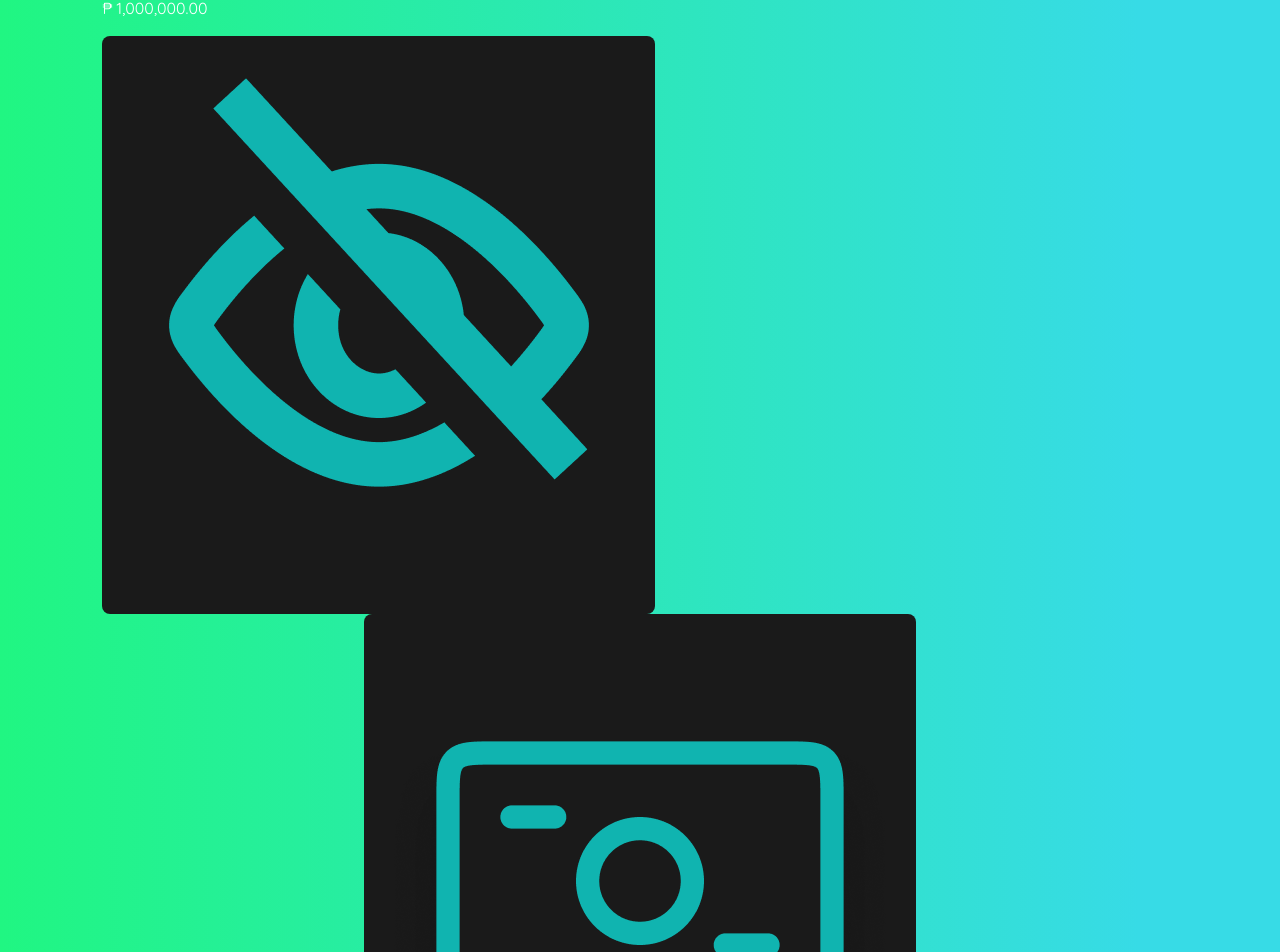
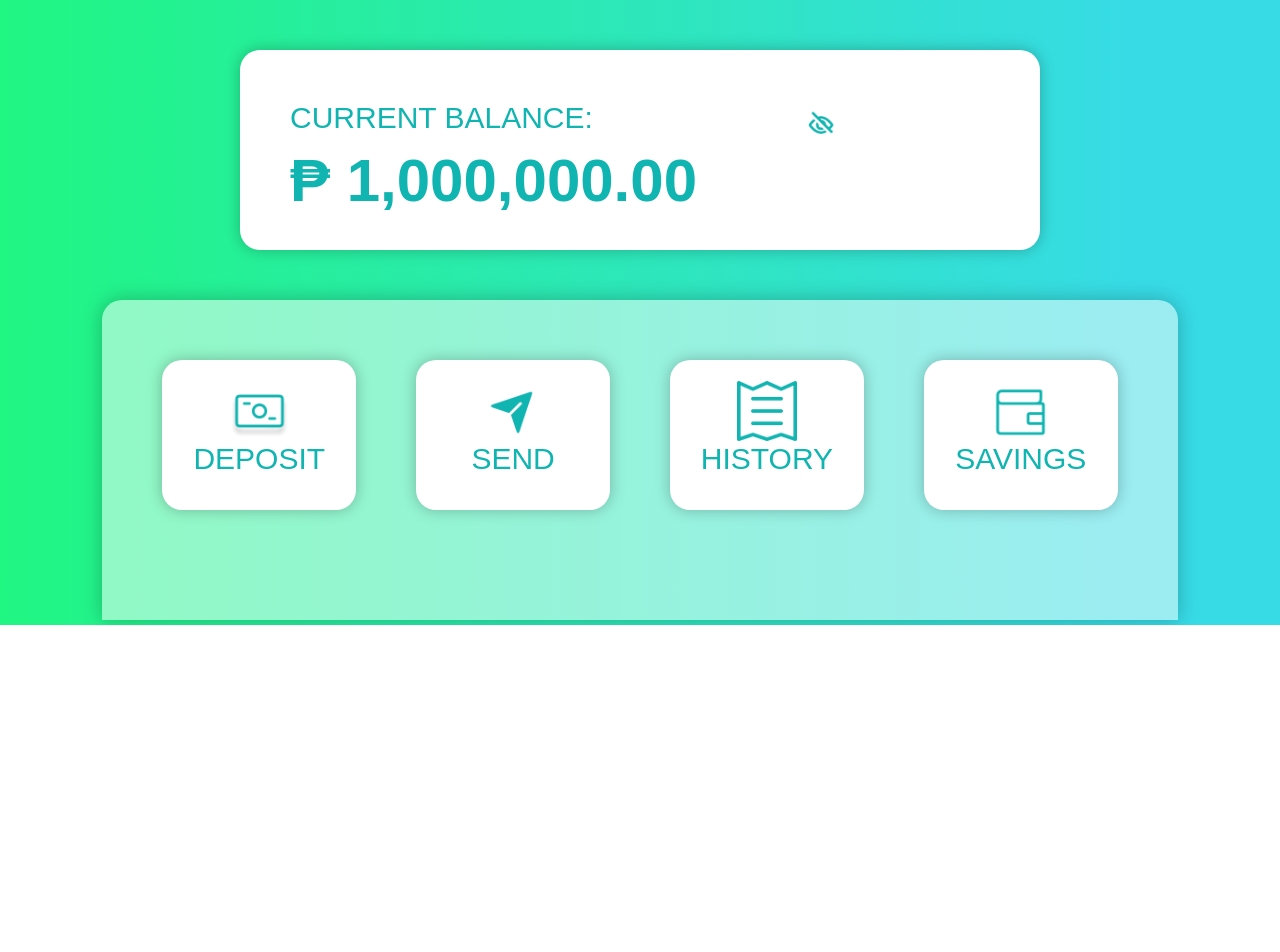
Before and after one commit to NotRelix/e-pitaka, a React (Vite) app: page /e-pitaka/home in a window 1280 px wide. Shown: the part 175-1127 px from the top of the page. After the commit the page ends 800 px from the top, so only its background shows below. Built offline with nearby package versions, Linux system fonts and the light colour scheme; a web font is replaced by a local one.

Commit message:
Check the display pls

```diff
--- a/src/pages/Home.jsx
+++ b/src/pages/Home.jsx
@@ -1,5 +1,5 @@
 import React from "react";
-import Navbar from "../components/Navbar";
+import "../styles/Home.css"
 
 function Home() {
     return (
@@ -8,60 +8,41 @@ function Home() {
           <div className="current_box">
             <div className="current_inside">
               <div>
-                            <h2>CURRENT BALANCE: </h2><b/>
+                <h2 className="home_text">CURRENT BALANCE: </h2>
                 <p className="money_text">₱ 1,000,000.00</p>
               </div>
               <div>
                 <button className="inside_hide">
-                                <img className="img_hide"src="./src/assets/View_hide.png"></img>
+                  <img className="img_hide" src="./src/assets/View_hide.png" alt="View Hide" />
                 </button>
               </div>
             </div>
-
-                </div>
-                <footer>
-                    <div className="foot_style">
-                        <div>
-                            <center>
-                                <button className="contain_box">
-                                    <img src="./src/assets/Money.png" alt="Money"></img>
-                                    <h2>DEPOSIT</h2>
-                                </button>
-                            </center>
-
           </div>
           <div>
-                            <center>
+            <footer className="footer_style">
+                <div className="foot_style">
                 <button className="contain_box">
-                                    <img src="./src/assets/Send_fill.png" alt="Send_fill"></img>
-                                    <h2>SEND</h2>
+                    <img className="image_home" src="./src/assets/Money.png" alt="Money" />
+                    <h2 className="home_text">DEPOSIT</h2>
                 </button>
-                            </center>
-                        </div>
-                        <div>
-                            <center>
                 <button className="contain_box">
-                                    <img src="./src/assets/Ticket_alt.png" alt="Ticket_alt"></img>
-                         <h2>HISTORY</h2>
+                    <img className="image_home" src="./src/assets/Send_fill.png" alt="Send Fill" />
+                    <h2 className="home_text">SEND</h2>
                 </button>
-                            </center>
-                        </div>
-                        <div>
-                            <center>
                 <button className="contain_box">
-                                    <img src="./src/assets/Wallet.png" alt="Wallet"></img>
-                                    <h2>SAVINGS</h2>
+                    <img className="image_home" src="./src/assets/Ticket_alt.png" alt="Ticket Alt" />
+                    <h2 className="home_text">HISTORY</h2>
                 </button>
-
-                            </center>
-                        </div>
+                <button className="contain_box">
+                    <img className="image_home" src="./src/assets/Wallet.png" alt="Wallet" />
+                    <h2 className="home_text">SAVINGS</h2>
+                </button>
                 </div>
             </footer>
           </div>
-
-
+        </div>
       </>
-    )
+    );
   }
 
-export default Home
+  export default Home;
--- a/src/styles/Home.css
+++ b/src/styles/Home.css
@@ -1,33 +1,45 @@
-.current_box{
-    width: 60%;
-    height: 160px;
-    margin: 0 auto;
-    float: center;
-    background-color: white;
-    box-shadow: 0 0 15px rgba(0, 0, 0, 0.250);
-    border-radius: 20px;
-    padding: 30px;
+/* CSS */
+* {
+    box-sizing: border-box;
   }
 
-.current_inside{
+  body {
+    margin: 0;
+    padding: 0;
+  }
+
+  .current_box {
+    width: 800px;
+    height: 200px;
+    margin: 0 auto;
+    background-color: white;
+    box-shadow: 0 0 15px rgba(0, 0, 0, 0.25);
+    border-radius: 20px;
+    padding: 50px;
+    margin-top: 100px;
+  }
+
+  .current_inside {
     display: flex;
   }
-.inside_hide{
+
+  .inside_hide {
     background-color: transparent;
     border: none;
     margin-left: 90px;
     margin-top: 0px;
   }
-h2{
-    font-size: 24px;
+
+  .home_text {
+    font-size: 30px;
     color: #10B4B0;
     font-family: 'Lexend Mega', sans-serif;
     padding-bottom: 0%;
     margin-bottom: 0px;
   }
 
-.money_text{
-    font-size: 45px;
+  .money_text {
+    font-size: 60px;
     color: #10B4B0;
     font-weight: bold;
     white-space: nowrap;
@@ -36,39 +48,61 @@ h2{
     font-family: 'Lexend Mega', sans-serif;
   }
 
-.contain_box{
-    width: 180px;
-    height: 120px;
+  .contain_box {
+    flex: 1;
     background-color: white;
     border-radius: 20px;
-    box-shadow: 0 0 15px rgba(0, 0, 0, 0.250);
-    padding: 15px;
+    box-shadow: 0 0 15px rgba(0, 0, 0, 0.25);
+    padding: 20px;
     margin: 20px;
+    align-items: center;
+    display: flex;
+    flex-direction: column;
+    text-align: center;
+    height: 150px;
   }
 
-img{
+  .image_home {
     width: 40%;
     height: 60px;
     margin: 0 auto;
   }
 
-.img_hide{
+  .img_hide {
     width: 30px;
     height: 30px;
   }
-footer{
+
+  .footer_style {
     width: 100%;
-    height: 250px;
     background-color: rgba(255, 255, 255, 0.5);
     border-top-right-radius: 20px;
     border-top-left-radius: 20px;
-    box-shadow: 0 0 20px rgba(0, 0, 0, 0.250);
+    box-shadow: 0 0 20px rgba(0, 0, 0, 0.25);
     margin-top: 50px;
-
+    padding: 40px;
+    align-items: center;
+    justify-content: flex-start;
+    min-height: 300px;
+    position: sticky;
+    bottom: 0;
   }
 
-.foot_style{
-    display:flex;
-    padding-top: 5%;
+  .foot_style {
+    display: flex;
+    gap: 20px;
     justify-content: center;
+    min-height: 30vh; /* Adjust this value as needed */
   }
+
+  /* Additional styles to prevent body overlap */
+  html,
+  body {
+    height: 100%;
+  }
+
+  #root {
+    min-height: 100%;
+    display: flex;
+    flex-direction: column;
+  }
```
Lines whose indentation alone changed are shown as unchanged.
